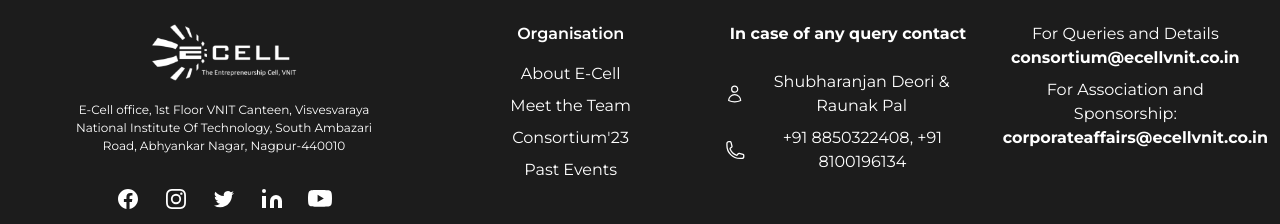
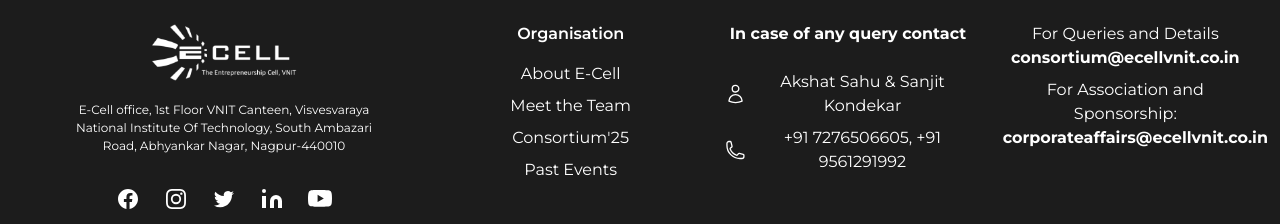
Before and after one commit to venom76568/wallstreet25, a Next.js app: page / in a window 1280 px wide. Shown: the part 2935-3159 px from the top of the page. Built offline with nearby package versions, Linux system fonts and the light colour scheme.

Commit message:
Update Footer.tsx

```diff
--- a/components/Footer.tsx
+++ b/components/Footer.tsx
@@ -143,7 +143,7 @@
                   href="https://consortium.ecellvnit.org/"
                 >
                   {" "}
-                  Consortium&apos;23{" "}
+                  Consortium&apos;25{" "}
                 </a>
                 <a
                   className="hover:opacity-75"
@@ -176,7 +176,7 @@
                       d="M15.75 6a3.75 3.75 0 11-7.5 0 3.75 3.75 0 017.5 0zM4.501 20.118a7.5 7.5 0 0114.998 0A17.933 17.933 0 0112 21.75c-2.676 0-5.216-.584-7.499-1.632z"
                     />
                   </svg>
-                  <span>Shubharanjan Deori & Raunak Pal</span>
+                  <span>Akshat Sahu & Sanjit Kondekar</span>
                 </div>
                 <div className="flex gap-2 items-center">
                   <svg
@@ -193,7 +193,7 @@
                       d="M2.25 6.75c0 8.284 6.716 15 15 15h2.25a2.25 2.25 0 002.25-2.25v-1.372c0-.516-.351-.966-.852-1.091l-4.423-1.106c-.44-.11-.902.055-1.173.417l-.97 1.293c-.282.376-.769.542-1.21.38a12.035 12.035 0 01-7.143-7.143c-.162-.441.004-.928.38-1.21l1.293-.97c.363-.271.527-.734.417-1.173L6.963 3.102a1.125 1.125 0 00-1.091-.852H4.5A2.25 2.25 0 002.25 4.5v2.25z"
                     />
                   </svg>
-                  <span>+91 8850322408, +91 8100196134</span>
+                  <span>+91 7276506605, +91 9561291992</span>
                 </div>
               </nav>
             </div>
```
